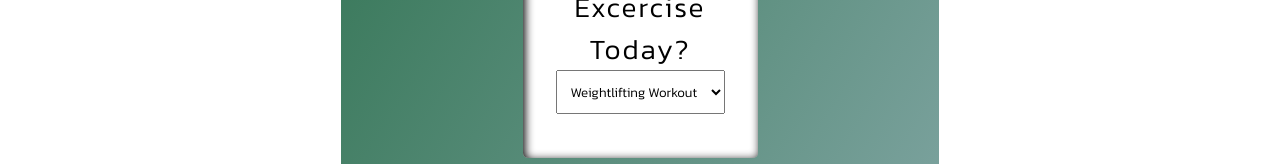
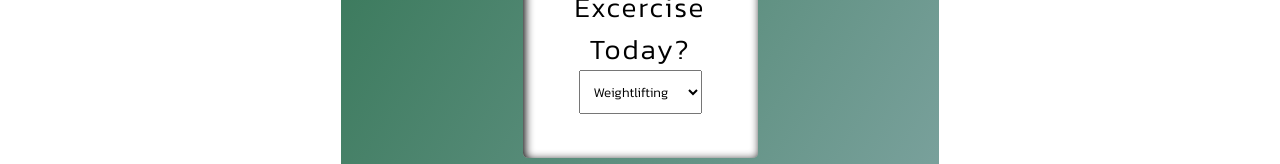
Before and after one commit to cloudflips32/FitLifeApp, a plain HTML site: page index.html in a window 1280 px wide. Shown: the part 346-510 px from the top of the page. Drawn offline with nearby package versions, Linux system fonts and the light colour scheme.

Commit message:
Update index.html
Edited drop-down text

```diff
--- a/index.html
+++ b/index.html
@@ -25,11 +25,11 @@
         <form id="exerciseForm">
           <label for="exerciseType">What Type Of Excercise Today?</label>
           <select name="exerciseType" id="exerciseType">
-            <option value="Weightlifting Workout">Weightlifting Workout</option>
-            <option value="Crossfit Workout">Crossfit/HIIT Workout</option>
-            <option value="Running Workout">Running Workout</option>
+            <option value="Weightlifting Workout">Weightlifting</option>
+            <option value="Crossfit Workout">Crossfit/HIIT</option>
+            <option value="Running Workout">Running</option>
             <option value="Yoga Workout">Yoga Workout</option>
-            <option value="Pilates Workout">Pilates Workout</option>
+            <option value="Pilates Workout">Pilates</option>
           </select><br><br>
         </form>
       <button type="submit" form="exerciseForm" name="exerciseForm" value="Let's Go!">Find Your Workout</button>
```
